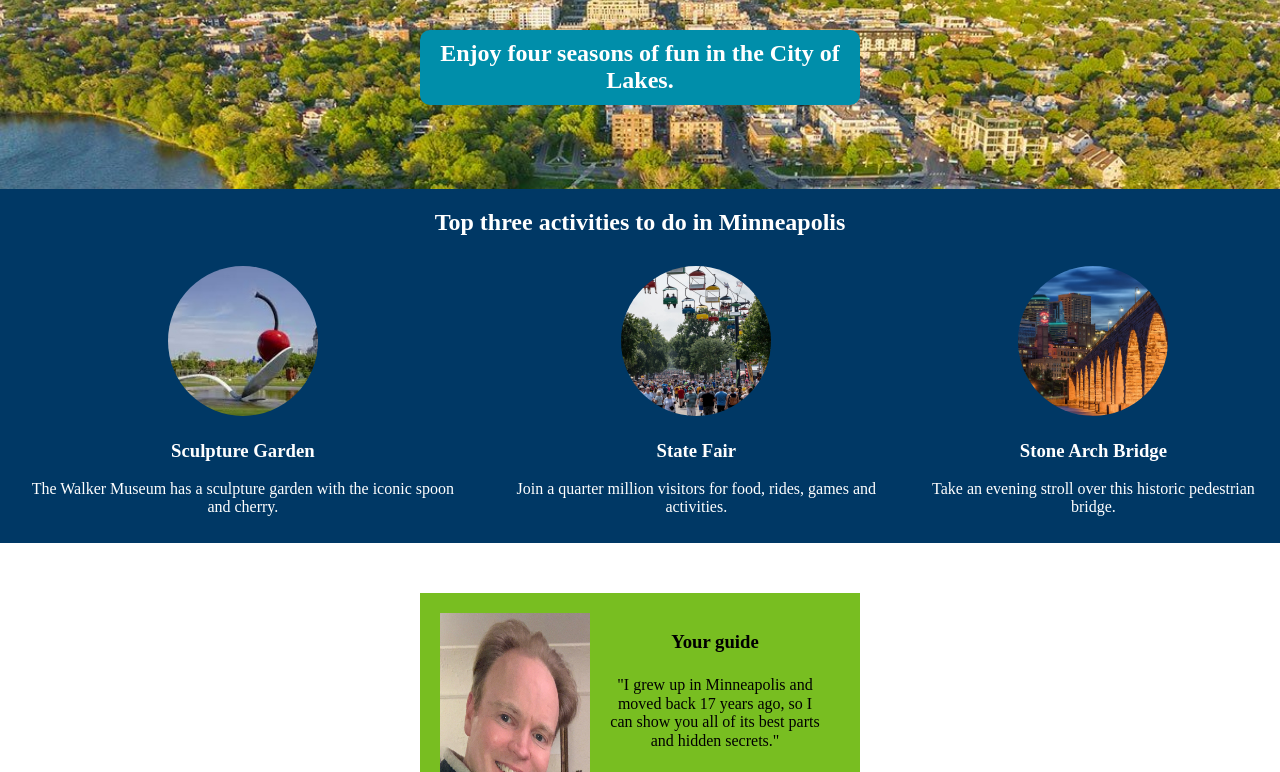
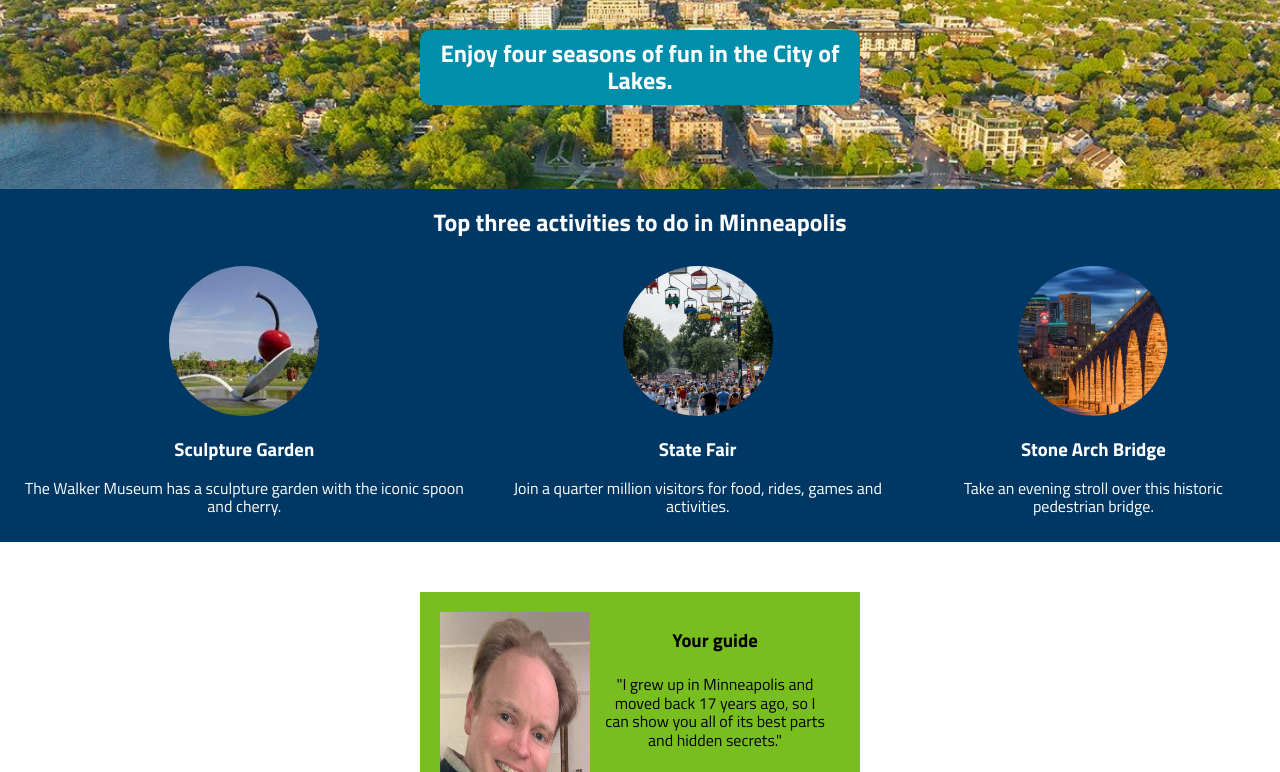
Before and after one commit to ericness/scrimba-minneapolis-homepage, a website built with Vite: page index.html in a window 1280 px wide. Shown: the part 154-926 px from the top of the page. Built offline with nearby package versions, Linux system fonts and the light colour scheme.

Commit message:
Change font

```diff
--- a/index.html
+++ b/index.html
@@ -2,6 +2,9 @@
 <html>
     <head><link rel="stylesheet" href="https://cdnjs.cloudflare.com/ajax/libs/normalize/8.0.1/normalize.css">
         <link rel="stylesheet" href="styles.css">
+        <link rel="preconnect" href="https://fonts.googleapis.com">
+        <link rel="preconnect" href="https://fonts.gstatic.com" crossorigin>
+        <link href="https://fonts.googleapis.com/css2?family=Titillium+Web:wght@400;700&display=swap" rel="stylesheet">
     </head>
     <body>
 
--- a/styles.css
+++ b/styles.css
@@ -7,6 +7,7 @@ https://mn.gov/portal/brand/style-guide/colors/
 body {
     margin: 0;
     text-align: center;
+    font-family: 'Titillium Web', sans-serif;
 }
 
 #hero {
```
